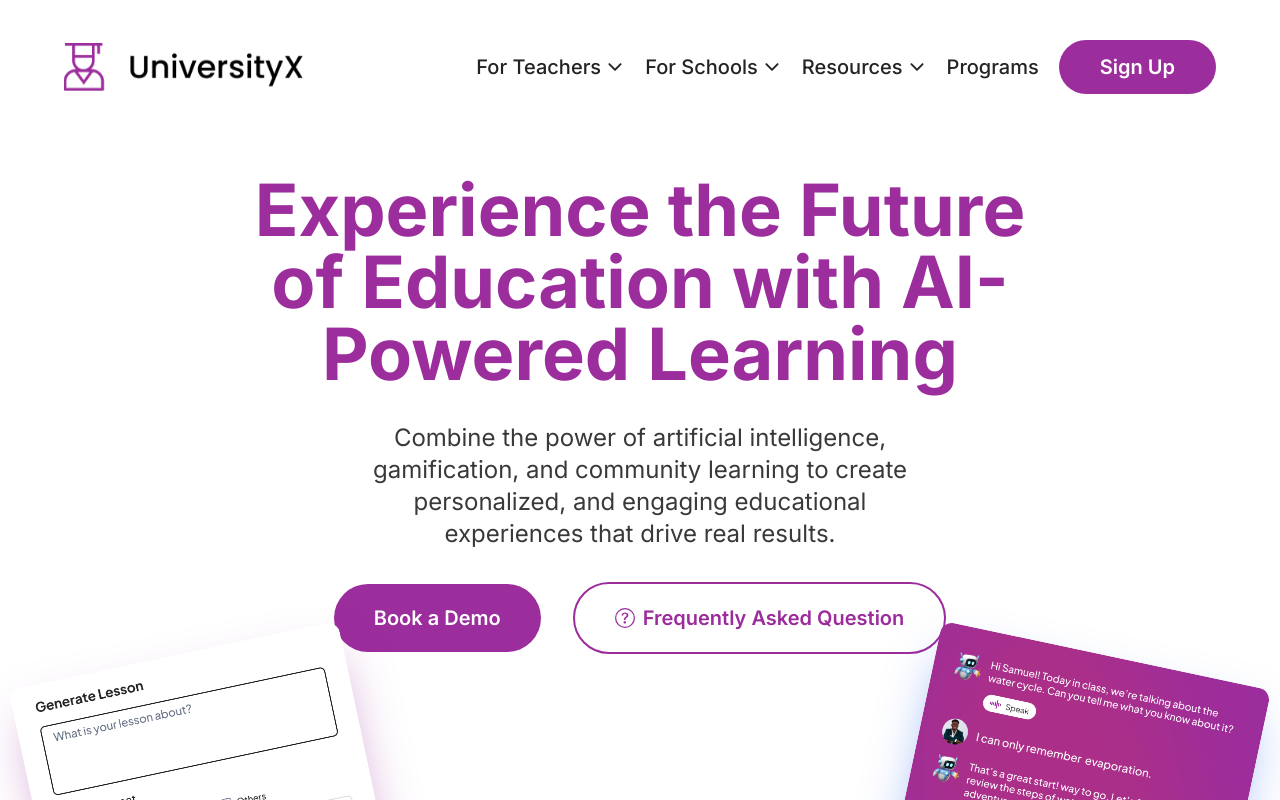
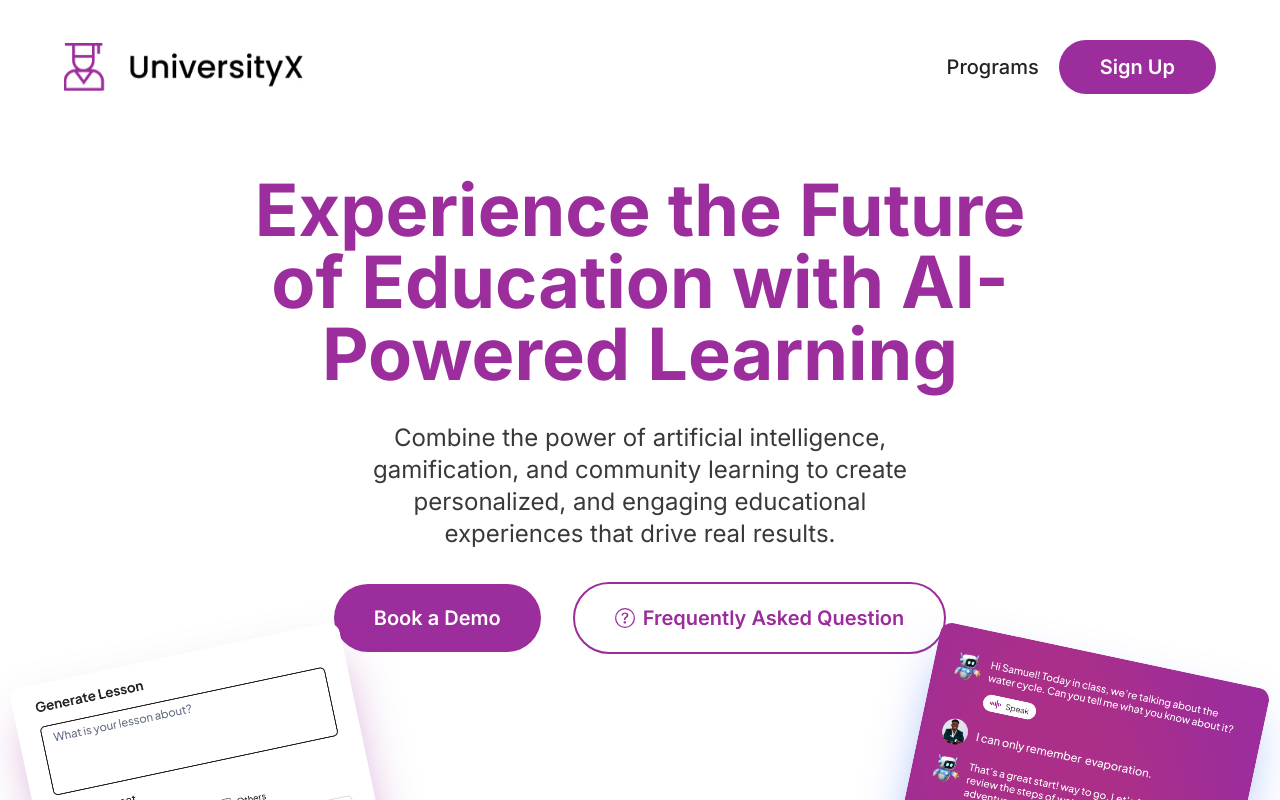
Before and after one commit to universityx-app/Alpha, a React (Vite) app: page / in a window 1280 px wide. Shown: the top 800 px of the page. Built offline with nearby package versions, Linux system fonts and the light colour scheme.

Commit message:
removed buttons on landing page

```diff
--- a/src/routes/Home.tsx
+++ b/src/routes/Home.tsx
@@ -1,6 +1,6 @@
 import React from "react";
 import logo from "../assets/logo.svg";
-import { IoIosArrowDown } from "react-icons/io";
+// import { IoIosArrowDown } from "react-icons/io";
 import { Link } from "react-router-dom";
 import { BsQuestionCircle } from "react-icons/bs";
 // , BsSend, BsEnvelope
@@ -83,7 +83,7 @@ const Home: React.FC = () => {
         </div>
 
         <nav className="flex gap-4 items-center justify-between md:gap-5 font-inter">
-          <div className="md:flex items-center gap-5 hidden">
+          {/* <div className="md:flex items-center gap-5 hidden">
             <button className="text-[#242222] outline-none flex items-center gap-1 text-sm md:text-xl font-medium">
               For Teachers
               <IoIosArrowDown />
@@ -96,7 +96,7 @@ const Home: React.FC = () => {
               Resources
               <IoIosArrowDown />
             </button>
-          </div>
+          </div> */}
           <Link
             to="/programs"
             className="outline-none flex items-center gap-1 text-xl font-medium text-[#242222]"
```
